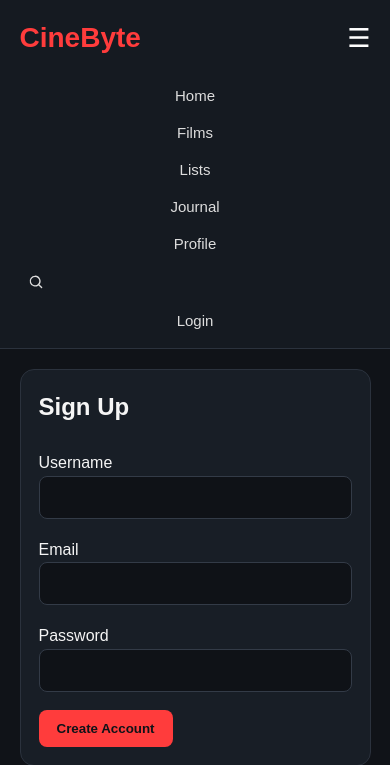
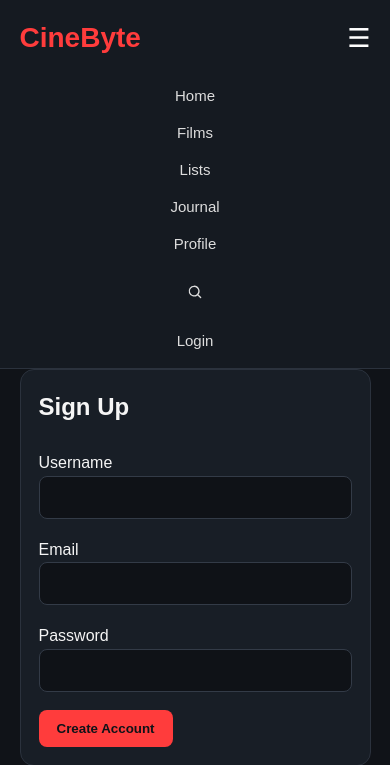
Before and after one commit to dayana179/CineByte, a PHP site: page /auth.html in a window 390 px wide. Shown: the top 765 px of the page. Run offline with PHP 8.4, Linux system fonts and the light colour scheme.

Commit message:
edited search icon in nav bar

```diff
--- a/style.css
+++ b/style.css
@@ -628,7 +628,6 @@ nav a,
     padding: 0;
     margin: 0;
     height: auto;
-    justify-content: flex-start;
     color: #ddd;
   }
 
@@ -643,3 +642,36 @@ nav a,
     margin-top: 12px;
   }
 }
+
+@media (max-width: 768px) {
+  #mainNav {
+    align-items: center;
+    text-align: center;
+  }
+
+  #mainNav .header-search {
+    width: 100%;
+    display: flex;
+    justify-content: center;
+    align-items: center;
+  }
+
+  #mainNav .header-search-btn {
+    width: 100%;
+    padding: 10px 0;
+    display: flex;
+    justify-content: center;
+    align-items: center;
+  }
+
+  #mainNav .search-icon {
+    width: 18px;
+    height: 18px;
+  }
+
+  #mainNav .header-search-box {
+    position: static;
+    width: min(90%, 320px);
+    margin: 10px auto 0;
+  }
+}
```
